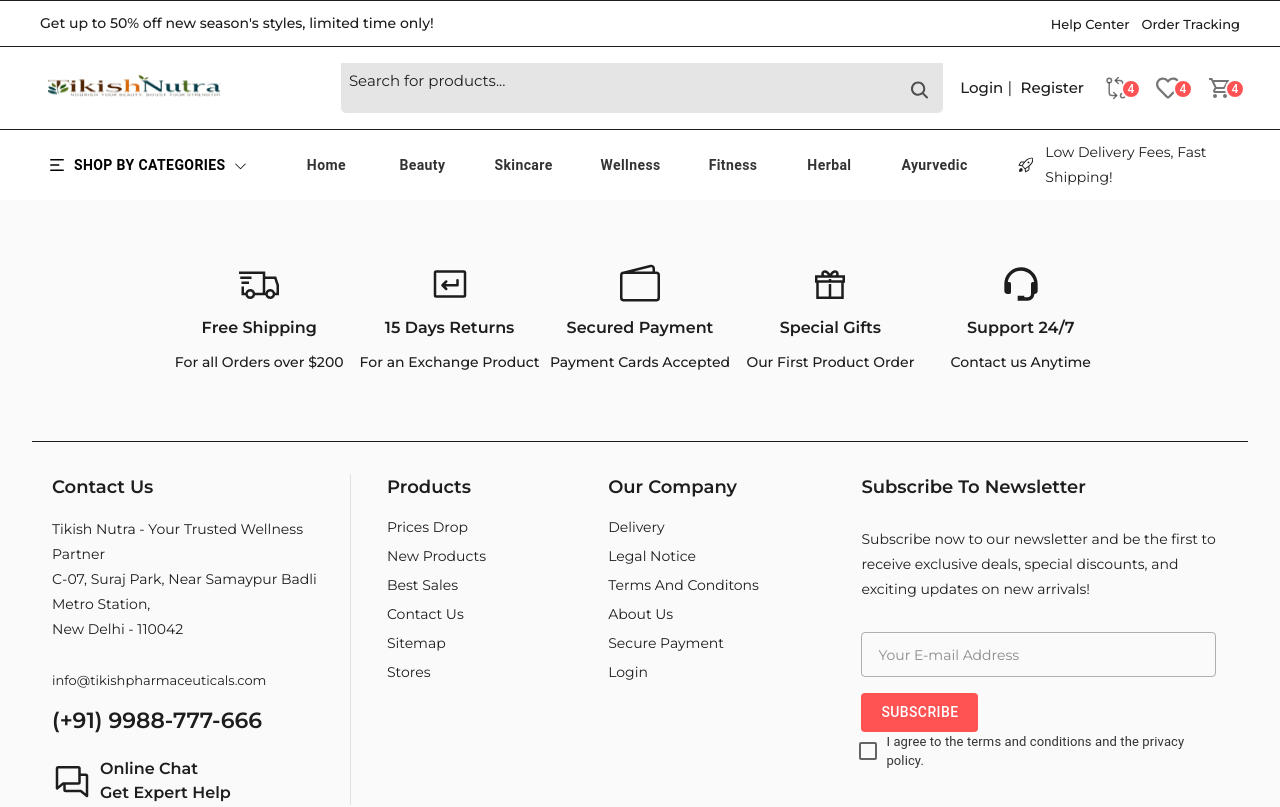
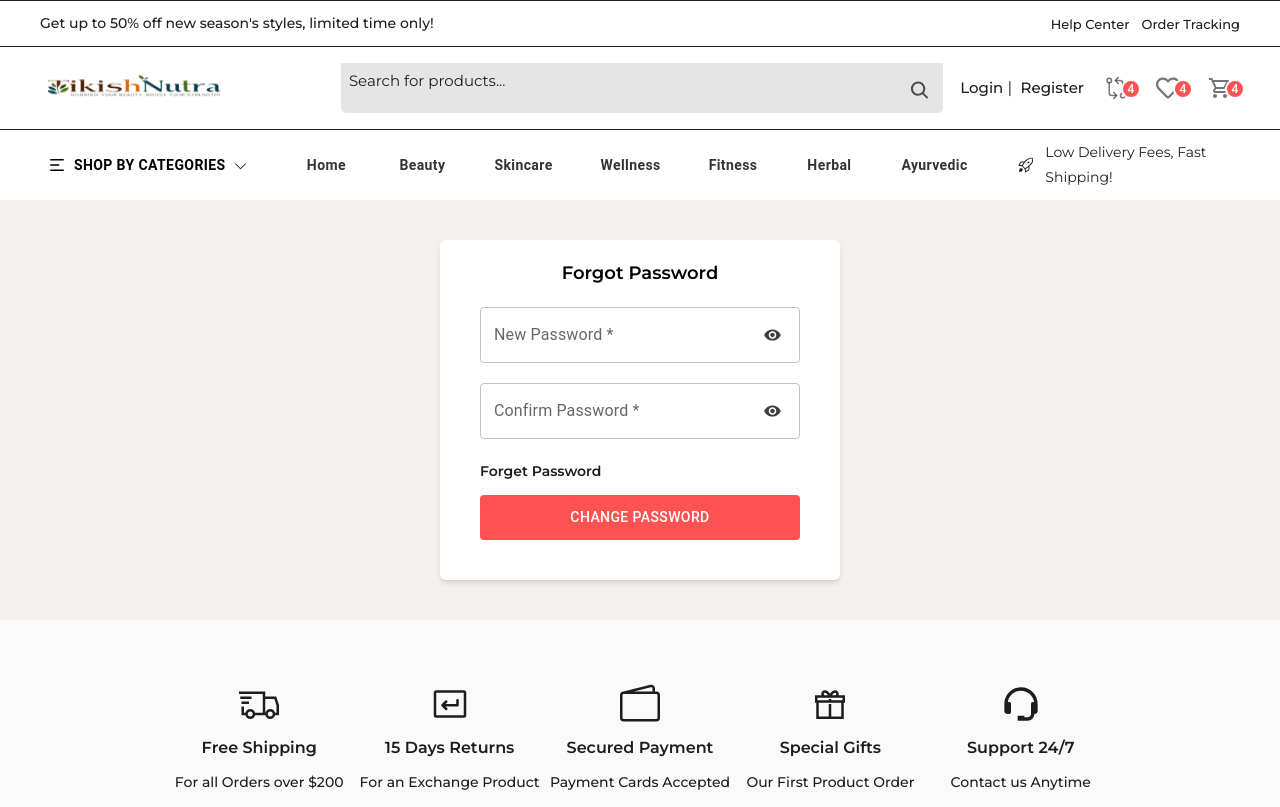
Before and after one commit to Abhishek-baghel/E-commerce-full-stack-website, a React (Vite) app: page /forgot-password in a window 1280 px wide. Shown: the top 807 px of the page. Built offline with nearby package versions, Linux system fonts and the light colour scheme.

Commit message:
local update

```diff
--- a/src/App.jsx
+++ b/src/App.jsx
@@ -21,6 +21,10 @@ import CartPage from "./Pages/Cart";
 import Checkout from "./Pages/Checkout";
 import ProductDetailsComponent from "./components/ProductDetails";
 import MyList from "./Pages/MyList";
+import Verify from "./Pages/Verify";
+import toast, { Toaster } from 'react-hot-toast';
+import ForgotPassword from './Pages/ForgotPassword';
+
 
 const MyContext = createContext();
 
@@ -31,6 +35,7 @@ function App() {
   const [maxWidth, setMaxWidth] = React.useState('lg');
   const [fullWidth, setFullWidth] = React.useState(true);
   const [openCartPanel, setOpenCartPanel] = useState(false);
+  const [isLogin, SetIsLogin] = React.useState(false);
 
 
   const handleCloseProductsDetailsModal = () => {
@@ -40,12 +45,24 @@ function App() {
   const toggleCartPanel = (newOpen) => () => {
     setOpenCartPanel(newOpen);
   };
+  const openAlertBox = ({ status, msg }) => {
+    if (status === "success") {
+      toast.success(msg);
+    }
+
+    if (status === "error") {
+      toast.error(msg);
+    }
+  };
 
   const values = {
     setOpenCartPanel,
     openCartPanel,
     toggleCartPanel,
     setOpenProductsDetailsModal,
+    openAlertBox,
+    isLogin,
+    SetIsLogin,
   }
   return (
     <>
@@ -61,10 +78,14 @@ function App() {
           <Route path={"/cart"} exact={true} element={<CartPage/>}/>
           <Route path={"/checkout"} exact={true} element={<Checkout/>}/>
           <Route path={"/my-list"} exact={true} element={<MyList/>}/>
+
+          <Route path={"/verify"} exact={true} element={<Verify/>}/>
+          <Route path={"/forgot-password"} exact={true} element={<ForgotPassword/>}/>
         </Routes>
         <Footer/>
         </MyContext.Provider>
       </BrowserRouter>
+      <Toaster/>
       <Dialog
         fullWidth={fullWidth}
         maxWidth={maxWidth}
--- a/src/Pages/ForgotPassword/index.jsx
+++ b/src/Pages/ForgotPassword/index.jsx
@@ -70,12 +70,14 @@ const ForgotPassword = () => {
             </div>
 
             {/* Forgot Password Click */}
-            <a
-              className="link cursor-pointer !text-[14px] !font-[600]"
-              onClick={forgotPassword}
-            >
-              Forget Password
-            </a>
+            <button
+  type="button"
+  className="link cursor-pointer !text-[14px] !font-[600] bg-transparent border-none p-0"
+  onClick={forgotPassword}
+>
+  Forget Password
+</button>
+
 
             {/* Login Button */}
             <div className="flex items-center !w-full !mt-3 !mb-3">
--- a/src/Pages/Login/index.jsx
+++ b/src/Pages/Login/index.jsx
@@ -1,14 +1,32 @@
-import React, {useState} from 'react'
+import React, {useContext, useState} from 'react'
 import TextField from '@mui/material/TextField';
 import Button from '@mui/material/Button';
 import { IoMdEye } from "react-icons/io";
 import { IoMdEyeOff } from "react-icons/io";
-import { Link } from 'react-router-dom';
+import { Link, useNavigate } from 'react-router-dom';
 import { FcGoogle } from "react-icons/fc";
+import { MyContext } from '../../App';
 
 
 const Login = () => {
   const[isShowPassword, setIsShowPassword] = useState(false);
+  const [formFields, setFormsFields] = useState({
+    email:'', password:''
+  });
+
+const context = useContext(MyContext);
+const history = useNavigate();
+
+  const forgotPassword =() =>{
+      history("/verify");
+      context.openAlertBox({ status: "success", msg: "OTP sent successfully" });
+
+
+
+
+
+
+  }
   return (
     <section className="section !py-10">
         <div className="container">
@@ -22,6 +40,7 @@ const Login = () => {
                   label="Email Id *"
                   variant="outlined"
                   className="!w-full"
+                  name='name'
                   />
                   </div>
 
@@ -32,6 +51,7 @@ const Login = () => {
                   label="Password *"
                   variant="outlined"
                   className="!w-full"
+                  name='password'
                   />
                   <Button className="!absolute !top-[10px] !right-[10px] !z-50 !w-[35px] !h-[35px] !min-w-[35px] !rounded-full !text-black" onClick={() => setIsShowPassword(!isShowPassword)}>
                     {
@@ -41,7 +61,12 @@ const Login = () => {
                     </Button>
                   </div>
 
-                  <a className="link cursor-pointer !text-[14px] !font-[600]">Forget Password</a>
+                  <a
+  className="link cursor-pointer !text-[14px] !font-[600]"
+  onClick={forgotPassword}
+>
+  Forget Password
+</a>
                   <div className="flex items-center !w-full !mt-3 !mb-3">
                     <Button className="btn-org btn-lg !w-full">Login</Button>
                   </div>
--- a/src/index.css
+++ b/src/index.css
@@ -207,3 +207,16 @@ input[type=number]::-webkit-outer-spin-button {
 .cartPanel .MuiPaper-root{width: 400px !important; overflow: hidden;}
 
 #size-menu .MuiButtonBase-root{font-size: 12px !important;}
+.productDetailModal .MuiDialogContent-root{padding:0px !important ;}
+
+.otpBox input {
+  border: 1px solid rgba(0, 0, 0, 0.3) !important;
+  outline: none !important;
+  border-radius: 4px;
+}
+
+.otpBox input:focus {
+  border: 1px solid rgba(0, 0, 0, 0.7) !important;
+}
+
+.otpBox .container{height: 90vh; display: flex;}
```
